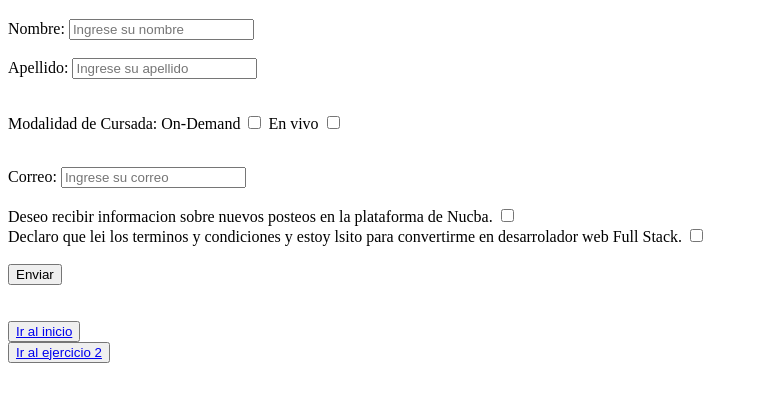
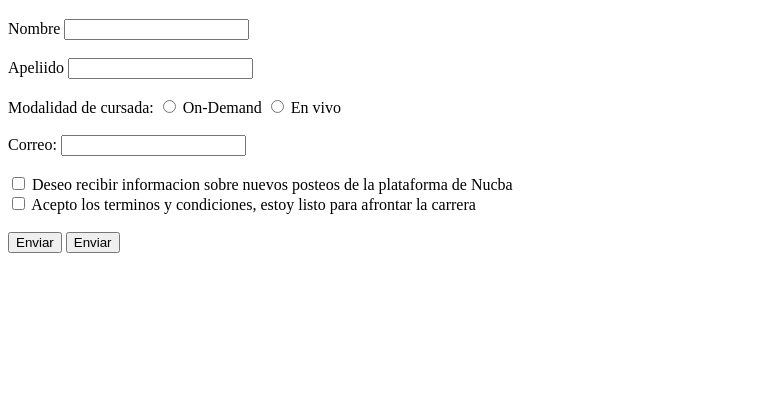
Before and after one commit to FerRamoa/Entrega, a plain HTML site: page ejer3.html in a window 1280 px wide. Shown: the part 61-462 px from the top of the page, without its empty margins (0-758 px from the left). Drawn offline with Linux system fonts and the light colour scheme.

Commit message:
correcciones

```diff
--- a/ejer3.html
+++ b/ejer3.html
@@ -1,59 +1,54 @@
 <!DOCTYPE html>
-<html lang="es">
+<html lang="en">
 <head>
     <meta charset="UTF-8">
     <meta name="viewport" content="width=device-width, initial-scale=1.0">
     <title>Formulario de registro</title>
 </head>
 <body>
-    <h1>Formulario de registro</h1>
-    <form action="form">
-        <label for="nombre">Nombre:</label>
-        <input type="text" id="nombre" placeholder="Ingrese su nombre">
-        <br>
-        <br>
-        <label for="apellido">Apellido:</label>
-        <input type="apellido" id="apellido" placeholder="Ingrese su apellido">
+    <header>
+        <h1>Formulario de registro</h1>
+    </header>
+    <main>
+        <form>
+            <div>
+                <label for="nombre">Nombre</label>
+                <input type="text" id="nombre">
+            </div>
+            <br>
+            <div>
+                <label for="apellido">Apeliido</label>
+                <input type="text" id="apellido">
+            </div>
+            <br>
+            <div>
+                Modalidad de cursada:
+                <input type="radio" name="modalidad" id="ondemand">
+                <label for="ondemand">On-Demand</label>
+                <input type="radio" name="modalidad" id="vivo">
+                <label for="vivo">En vivo</label>
+            </div>
+            <br>
+            <div>
+                <label for="mail">Correo:</label>
+                <input type="email" id="mail">
+            </div>
+            <br>
+            <div>
+                <input type="checkbox" id="info">
+                <label for="info">Deseo recibir informacion sobre nuevos posteos de la plataforma de Nucba</label>
+            </div>
+            <div>
+                <input type="checkbox" id="terminos">
+                <label for="terminos">Acepto los terminos y condiciones, estoy listo para afrontar la carrera</label>
+            </div>
+            <br>
+            <button type="submit">Enviar</button>
+            <input type="submit" value="Enviar">
+        </form>
+    </main>
 
-        <br>
-        <br>
 
-        <p>Modalidad de Cursada:
-        <label for="modalidad">On-Demand</label>
-        <input type="checkbox" name="modalidad" id="modalidad">
-        <label for="vivo">En vivo</label>
-        <input type="checkbox" name="vivo" id="vivo">
-        </p>
-
-        <br>
-
-        <label for="correo">Correo:</label>
-        <input type="email" placeholder="Ingrese su correo">
-
-        <br>
-        <br>
-
-        <label for="info">Deseo recibir informacion sobre nuevos posteos en la plataforma de Nucba.</label>
-        <input type="checkbox" name="info" id="info">
-
-        <br>
-
-        <label for="terminos">Declaro que lei los terminos y condiciones y estoy lsito para convertirme en desarrolador web Full Stack.</label>
-        <input type="checkbox" name="terminos" id="terminos">
-
-        <br>
-        <br>
-
-        <input type="submit" value="Enviar">
-
-    </form>
-
-        <br>
-        <br>
-
-    <button><a href="./index.html">Ir al inicio</a></button>
-    <br>
-    <button><a href="./ejer-2.html">Ir al ejercicio 2</a></button>
 
 </body>
 </html>
```
Also changed, not shown: ejer2.html (+32 -16 lines), index.html (+32 -9 lines).
